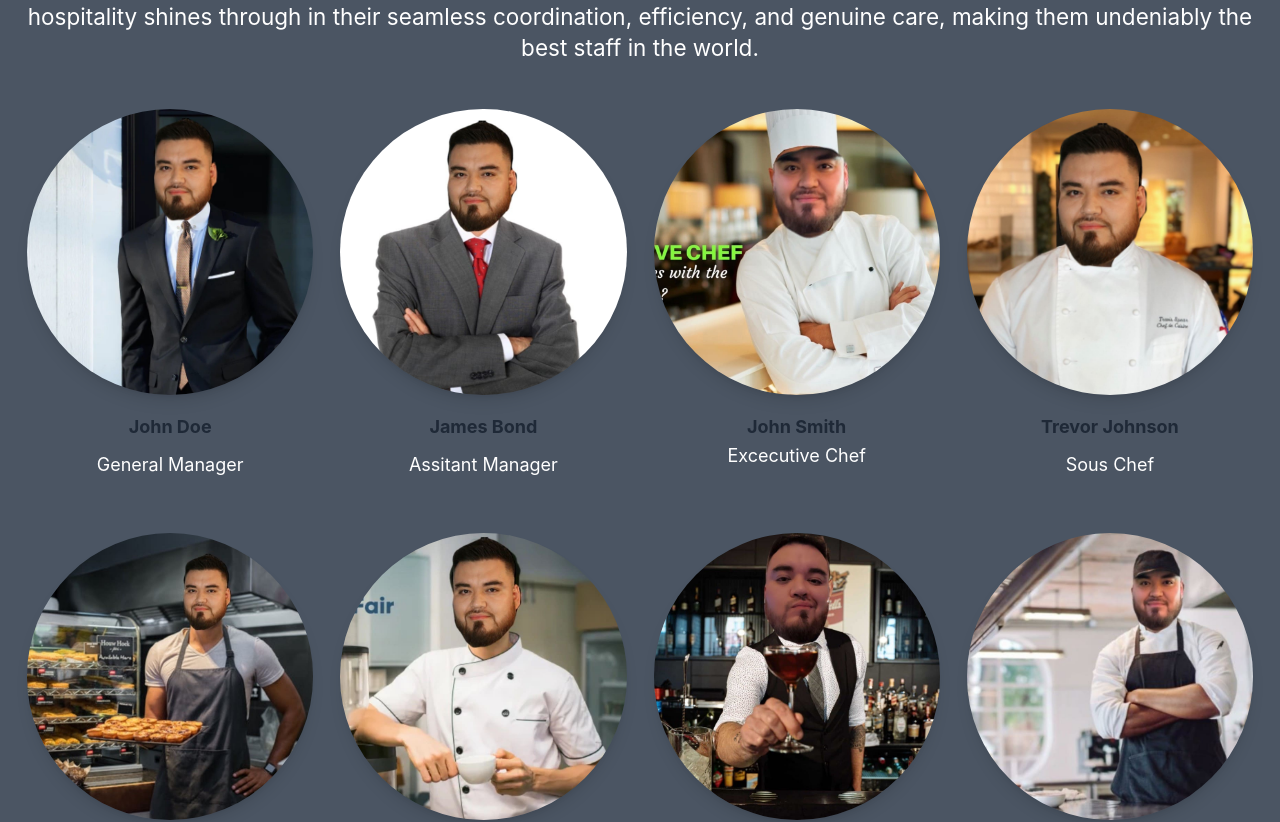
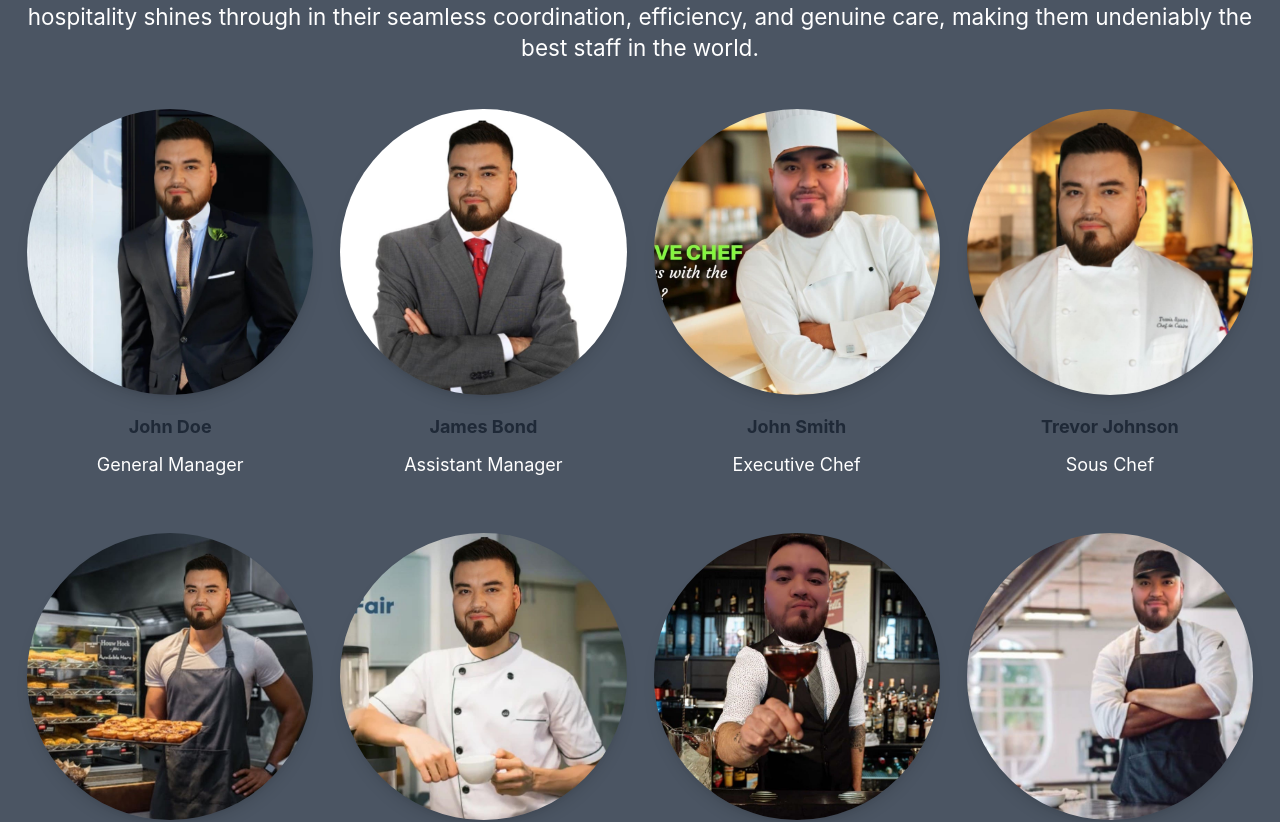
Before and after one commit to Proper-Stevo/RestaurantReserve, a Next.js app: page /about in a window 1280 px wide. Shown: the part 391-1213 px from the top of the page. Built offline with nearby package versions, Linux system fonts and the light colour scheme.

Commit message:
changed local photos to data json

```diff
--- /dev/null
+++ b/data/staff.json
@@ -0,0 +1,42 @@
+[
+    {
+        "title": "General Manager",
+        "name": "John Doe",
+        "image": "/images/manager.jpg"
+    },
+    {
+        "title": "Assistant Manager",
+        "name": "James Bond",
+        "image": "/images/Assistant.jpg"
+    },
+    {
+        "title": "Executive Chef",
+        "name": "John Smith",
+        "image": "/images/chef.jpg"
+    },
+    {
+        "title": "Sous Chef",
+        "name": "Trevor Johnson",
+        "image": "/images/sousChef.jpg"
+    },
+    {
+        "title": "Pastry Chef",
+        "name": "Darren Randolph",
+        "image": "/images/pastryChef.jpg"
+    },
+    {
+        "title": "Kitchen Manager",
+        "name": "Sam Letto",
+        "image": "/images/kitchenManager.jpg"
+    },
+    {
+        "title": "Bartender",
+        "name": "Mathew Welch",
+        "image": "/images/bartender.jpg"
+    },
+    {
+        "title": "Line Cook",
+        "name": "Zeynep Dudley",
+        "image": "/images/lineCook.jpg"
+    }
+]
--- a/pages/about.js
+++ b/pages/about.js
@@ -1,84 +1,54 @@
 import React from "react";
 import Head from "next/head";
 import Layout, { siteTitle } from "../components/layout";
+import Staff from "../data/staff.json";
 
-function about() {
+function About() {
+    const myStaf = () => {
+        return (
+            <div>
+                <div className="grid md:grid-cols-3 xl:grid-cols-4 gap-x-6 lg:gap-xl-12 py-10">
+                    {Staff.map((s, index) => (
+                        <div className="mb-12" key={index}>
+                            <img
+                                src={s.image}
+                                className="rounded-full mx-auto shadow-lg mb-4"
+                                alt=""
+                            />
+                            <p className="font-bold mb-2">{s.name}</p>
+                            <p className="text-white">{s.title}</p>
+                        </div>
+                    ))}
+                </div>
+            </div>
+        );
+    };
+
     return (
         <Layout>
             <Head>
                 <title>{siteTitle}</title>
             </Head>
             <div className="container py-32 px-6 mx-auto">
-
-                    <div className=" text-gray-800 text-center">
+                <div className="text-gray-800 text-center">
                     <h2 className="text-6xl font-bold mb-12 text-white">Meet the team</h2>
-                        <p className="text-xl text-white">The exceptional staff at this establishment is a true testament to the notion of world-class service. With their unwavering dedication and impeccable attention to detail, they effortlessly create an unforgettable dining experience for every guest. From their warm and welcoming demeanor to their extensive knowledge of the menu, they go above and beyond to cater to individual preferences and ensure that every need is met. Their passion for hospitality shines through in their seamless coordination, efficiency, and genuine care, making them undeniably the best staff in the world.</p>
-
-
-                        <div className="grid md:grid-cols-3 xl:grid-cols-4 gap-x-6 lg:gap-xl-12 py-10">
-                            <div className="mb-12">
-                                <img src={"/images/manager.jpg"} class="rounded-full mx-auto shadow-lg mb-4" alt=""
-                                />
-
-                                <p className="font-bold mb-2">John Doe</p>
-                                <p className="text-white">General Manager</p>
-                            </div>
-
-                            <div className="mb-12">
-                                <img src={"/images/Assistant.jpg"} class="rounded-full mx-auto shadow-lg mb-4" alt=""
-                                />
-
-                                <p className="font-bold mb-2">James Bond</p>
-                                <p className="text-white">Assitant Manager</p>
-                            </div>
-
-                            <div className="mb-12">
-                                <img src="/images/chef.jpg" class="rounded-full mx-auto shadow-lg mb-4" alt=""
-                                />
-                                <p className="font-bold mb- 2">John Smith</p>
-                                <p className="text-white">Excecutive Chef</p>
-                            </div>
-                            <div className="mb-12">
-                                <img src="/images/sousChef.jpg" class="rounded-full mx-auto shadow-lg mb-4" alt=""
-                                />
-                                <p className="font-bold mb-2">Trevor Johnson</p>
-                                <p className="text-white">Sous Chef</p>
-                            </div>
-
-                            <div className="mb-12">
-                                <img src="/images/pastryChef.jpg" class="rounded-full mx-auto shadow-lg mb-4" alt=""
-                                />
-                                <p className="font-bold mb-2">Darren Randolph</p>
-                                <p className="text-white">Pastry Chef</p>
-                            </div>
-
-                            <div className="mb-12">
-                                <img src="/images/kitchenManager.jpg" class="rounded-full mx-auto shadow-lg mb-4" alt=""
-                                />
-                                <p className="font-bold mb-2">Sam Letto</p>
-                                <p className="text-white">Kitchen Manager</p>
-                            </div>
-
-                            <div className="mb-12">
-                                <img src="/images/bartender.jpg" class="rounded-full mx-auto shadow-lg mb-4" alt=""
-                                />
-                                <p className="font-bold mb-2">Mathew Welch</p>
-                                <p className="text-white">Bartender</p>
-                            </div>
-
-                            <div className="mb-12">
-                                <img src="/images/lineCook.jpg" class="rounded-full mx-auto shadow-lg mb-4" alt=""
-                                />
-                                <p className="font-bold mb-2">Zeynep Dudley</p>
-                                <p className="text-white">Line Cook</p>
-                            </div>
+                    <p className="text-xl text-white">
+                        The exceptional staff at this establishment is a true testament to
+                        the notion of world-class service. With their unwavering dedication
+                        and impeccable attention to detail, they effortlessly create an
+                        unforgettable dining experience for every guest. From their warm and
+                        welcoming demeanor to their extensive knowledge of the menu, they go
+                        above and beyond to cater to individual preferences and ensure that
+                        every need is met. Their passion for hospitality shines through in
+                        their seamless coordination, efficiency, and genuine care, making
+                        them undeniably the best staff in the world.
+                    </p>
+                    {myStaf()} {/* Call the myStaf function as a component */}
 
                 </div>
             </div>
-
-                </div>
         </Layout>
-    )
+    );
 }
 
-export default about;
+export default About;
```
Lines whose indentation alone changed are shown as unchanged.
